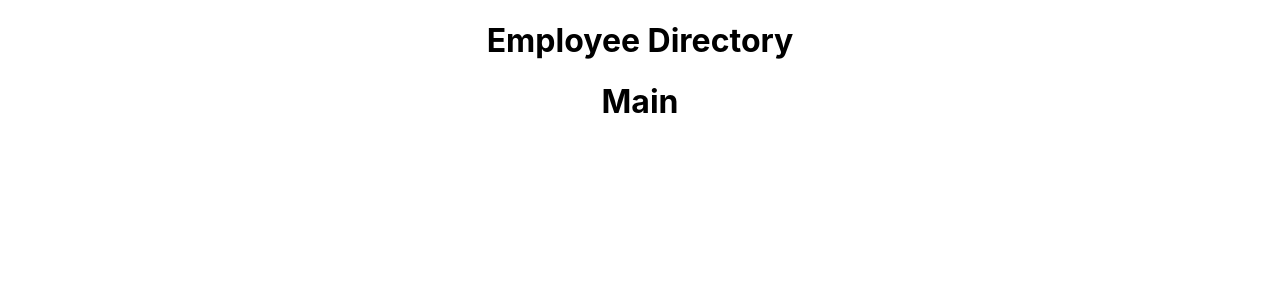
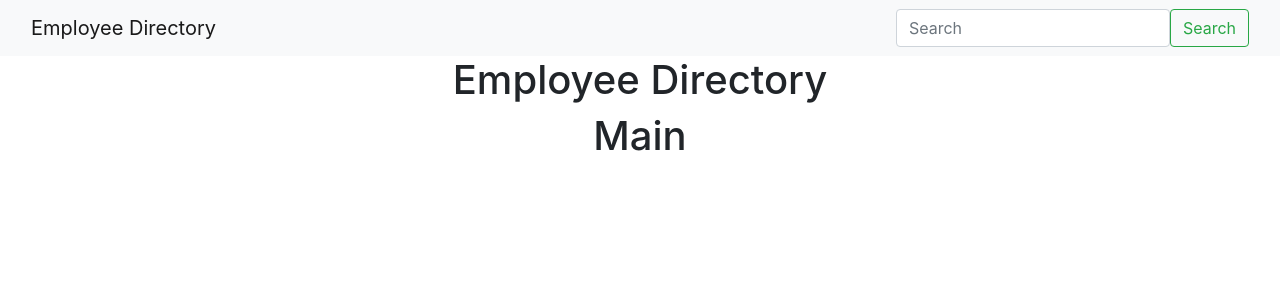
Before and after one commit to josh-wilson6289/employee-directory, a React (Create React App) app: page / in a window 1280 px wide. Shown: the top 300 px of the page. Built offline with nearby package versions, Linux system fonts and the light colour scheme.

Commit message:
added navbar

```diff
--- a/src/App.js
+++ b/src/App.js
@@ -2,14 +2,15 @@
 import Container from "./components/Container";
 import Header from "./components/Header";
 import Main from "./components/Main";
+import Navbar from "./components/Navbar";
 
 function App() {
   return (
     <div className="App">
      <Container>
-      <Header />
-        <Main />
-
+        <Navbar />
+        <Header/>
+        <Main/>
      </Container>
     </div>
   );
--- a/src/components/Main/index.js
+++ b/src/components/Main/index.js
@@ -1,11 +1,10 @@
 import React from "react";
 import "./style.css";
 
+
 function Main() {
   return (
-    <div className="main">
-      <h1>Main</h1>
-    </div>
+    <h1>Main</h1>
   );
 }
 
--- /dev/null
+++ b/src/components/Navbar/index.js
@@ -0,0 +1,16 @@
+import React from "react";
+import "./style.css";
+import Search from "../Search";
+
+function Navbar() {
+  return(
+<nav className="navbar navbar-light bg-light">
+  <div className="container-fluid">
+    <a className="navbar-brand">Employee Directory</a>
+    <Search/>
+  </div>
+</nav>
+  )
+}
+
+export default Navbar;
--- /dev/null
+++ b/src/components/Search/index.js
@@ -0,0 +1,16 @@
+import React from "react";
+import "./style.css";
+import 'bootstrap/dist/css/bootstrap.min.css';
+
+function Search() {
+  return (
+    <div className="Search">
+      <form className="d-flex">
+      <input className="form-control me-2" type="search" placeholder="Search" aria-label="Search"></input>
+      <button className="btn btn-outline-success" type="submit">Search</button>
+      </form>
+    </div>
+  );
+}
+
+export default Search;
```
Also changed, not shown: src/components/Navbar/style.css (added), src/components/Search/style.css (added).
